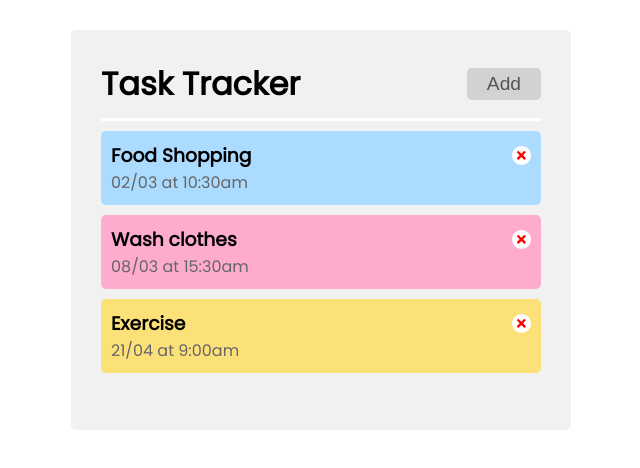
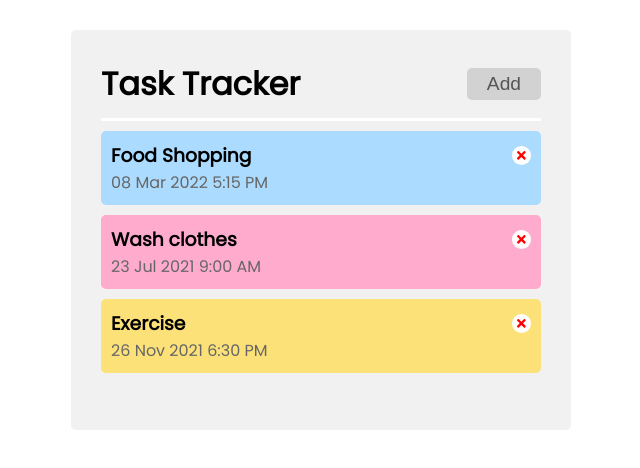
Before and after one commit to jasontwuk/React_task-tracker, a React (Create React App) app: page / in a window 1280 px wide. Shown: the top 468 px of the page, without its empty margins (319-959 px from the left). Built offline with nearby package versions, Linux system fonts and the light colour scheme.

Commit message:
change tasks' time format

```diff
--- a/src/App.js
+++ b/src/App.js
@@ -9,19 +9,19 @@ function App() {
     {
       id: 1,
       name: "Food Shopping",
-      time: "02/03 at 10:30am",
+      time: "08 Mar 2022 5:15 PM",
       color: "blue",
     },
     {
       id: 2,
       name: "Wash clothes",
-      time: "08/03 at 15:30am",
+      time: "23 Jul 2021 9:00 AM",
       color: "pink",
     },
     {
       id: 3,
       name: "Exercise",
-      time: "21/04 at 9:00am",
+      time: "26 Nov 2021 6:30 PM",
       color: "yellow",
     },
   ]);
```
